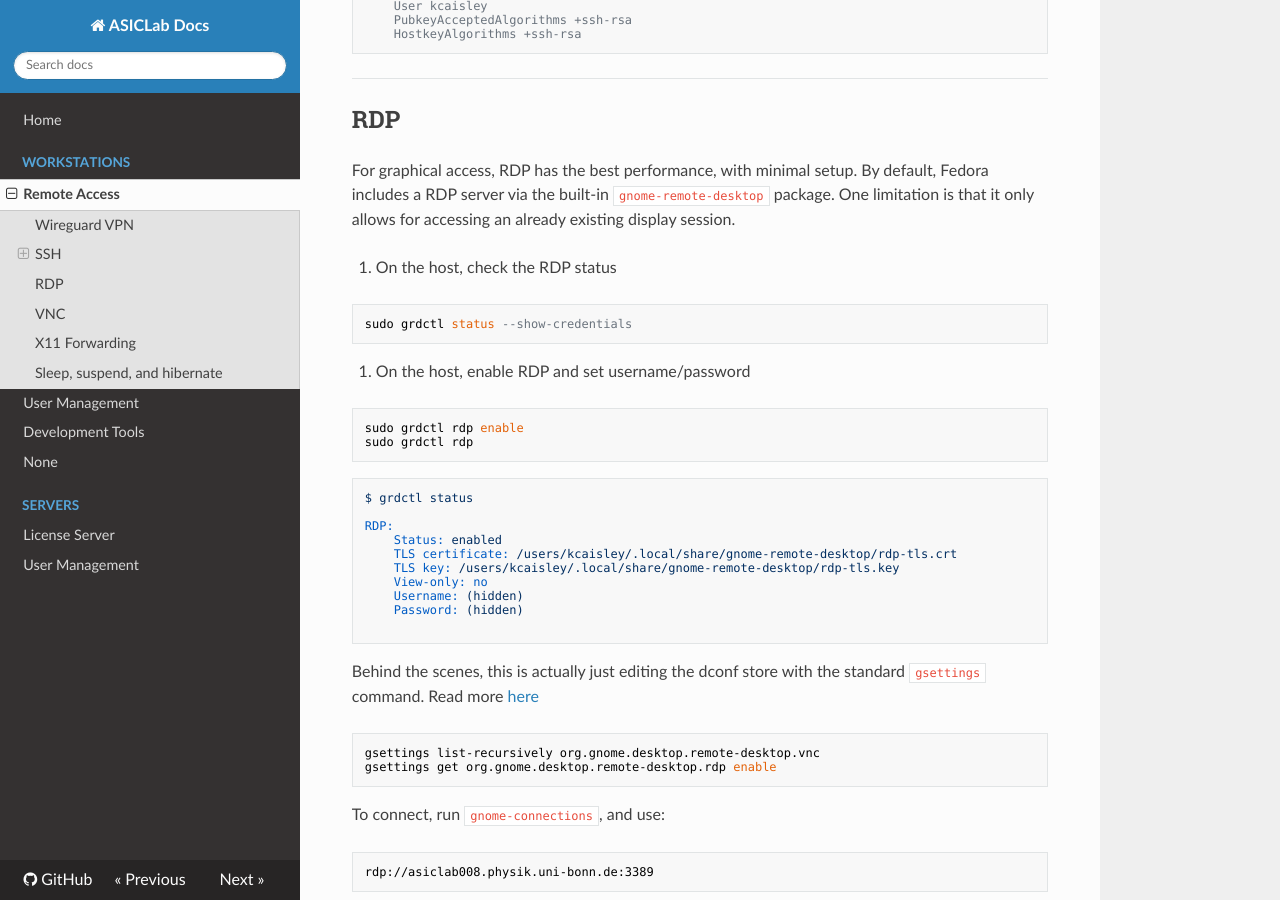
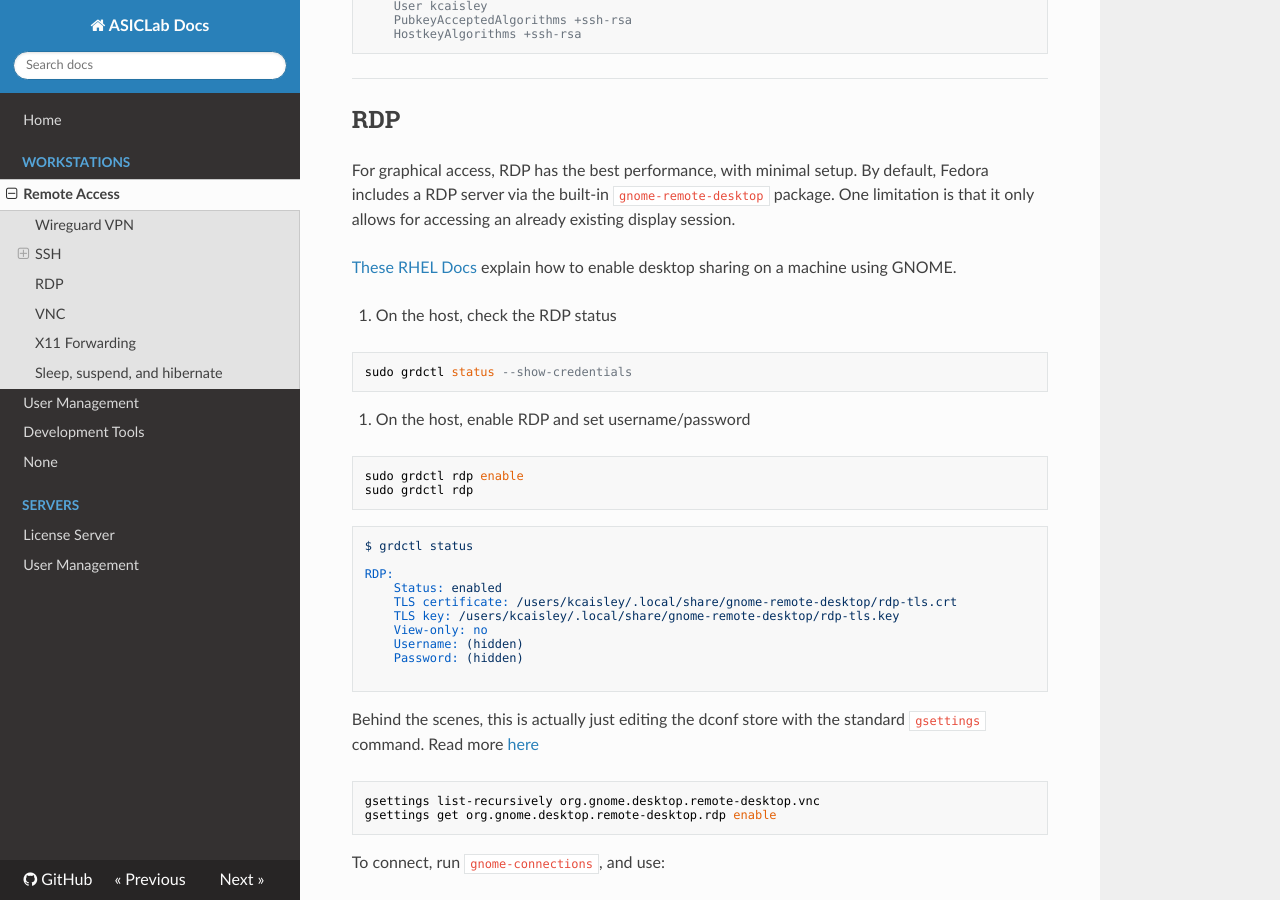
Before and after one commit to SiLab-Bonn/asiclab, an MkDocs documentation site: the page built from docs/remote_access.md, in a window 1280 px wide and 900 px high, scrolled down 1995 px. Built offline with MkDocs 1.6.1, drawn with Linux system fonts in a browser that asks for light colours; nearby versions of some CDN libraries.

Commit message:
add link to remote access notes

````diff
--- a/docs/remote_access.md
+++ b/docs/remote_access.md
@@ -87,13 +87,13 @@ Host asiclab001.physik.uni-bonn.de
     HostkeyAlgorithms +ssh-rsa
 ```
 
-
-
 ---
 
 ## RDP
 
 For graphical access, RDP has the best performance, with minimal setup. By default, Fedora includes a RDP server via the built-in `gnome-remote-desktop` package. One limitation is that it only allows for accessing an already existing display session.
+
+[These RHEL Docs](https://access.redhat.com/documentation/en-us/red_hat_enterprise_linux/9/html/getting_started_with_the_gnome_desktop_environment/remotely-accessing-the-desktop-as-a-single-user_getting-started-with-the-gnome-desktop-environment) explain how to enable desktop sharing on a machine using GNOME.
 
 1. On the host, check the RDP status
 
@@ -121,7 +121,6 @@ RDP:
 
 ```
 
-
 Behind the scenes, this is actually just editing the dconf store with the standard `gsettings` command. Read more [here](https://askubuntu.com/questions/249887/gconf-dconf-gsettings-and-the-relationship-between-them)
 
 ```
@@ -135,11 +134,9 @@ To connect, run `gnome-connections`, and use:
 rdp://asiclab008.physik.uni-bonn.de:3389
 ```
 
-
 ## VNC
 
 Under construction. CentOS7 instructions may be relevant, [found here](https://linuxize.com/post/how-to-install-and-configure-vnc-on-centos-7/).
-
 
 ## X11 Forwarding
 
````
